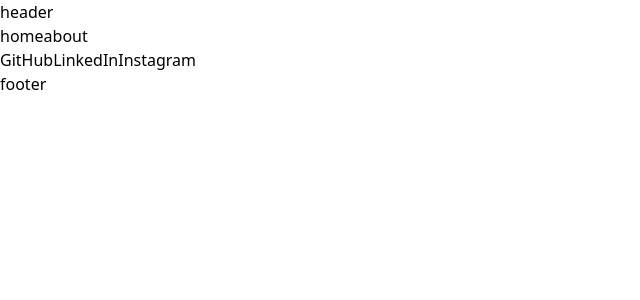
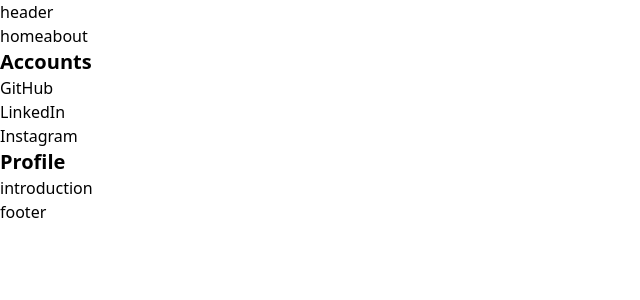
Before and after one commit to EGASHIRAAkihide/portfolio-gashi, a Next.js app: page / in a window 1280 px wide. Shown: the top 300 px of the page, without its empty margins (0-640 px from the left). Built offline with nearby package versions, Linux system fonts and the light colour scheme.

Commit message:
feat: homeに必要情報の追加

```diff
--- a/app/page.tsx
+++ b/app/page.tsx
@@ -5,11 +5,16 @@ export default function Page() {
 		<div>
 			<Link href='/#'>home</Link>
 			<Link href='/about'>about</Link>
-			<div>
+			<div className="flex flex-col">
+				<h2 className='font-bold text-xl'>Accounts</h2>
 				<a href='https://github.com/EGASHIRAAkihide' target='_blank' rel="noopener noreferrer">GitHub</a>
 				<a href='https://www.linkedin.com/in/akihide-egashira-107070224/' target='_blank' rel="noopener noreferrer">LinkedIn</a>
 				<a href='https://www.instagram.com/gashi_japan/' target='_blank' rel="noopener noreferrer">Instagram</a>
 			</div>
+			<div className="flex flex-col">
+				<h2 className='font-bold text-xl'>Profile</h2>
+				<div>introduction</div>
+			</div>
 		</div>
 	);
 }
--- a/tailwind.config.js
+++ b/tailwind.config.js
@@ -9,6 +9,13 @@ module.exports = {
     "./src/**/*.{js,ts,jsx,tsx}",
   ],
   theme: {
+    theme: {
+      screens: {
+        'tablet': '640px',
+        'laptop': '1024px',
+        'desktop': '1280px',
+      },
+    },
     extend: {},
   },
   plugins: [],
```
